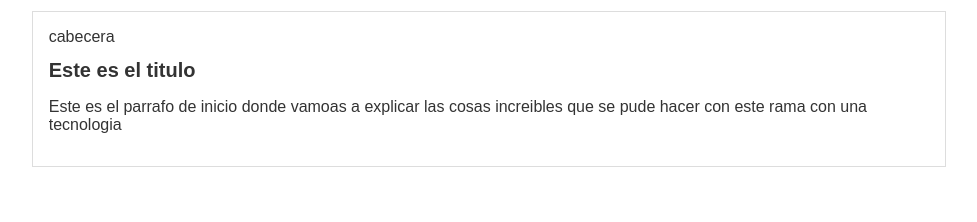
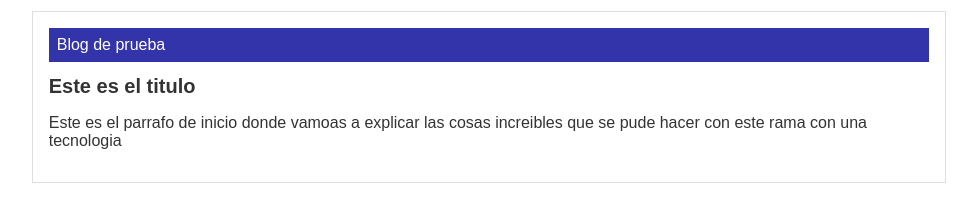
Before and after one commit to cesargomez16/prueba, a plain HTML site: page index.html in a window 1280 px wide. Shown: the whole page, without its empty margins (151-1128 px from the left). Drawn offline with Linux system fonts and the light colour scheme.

Commit message:
cabecera finalizada color azul

```diff
--- a/css/style.css
+++ b/css/style.css
@@ -17,3 +17,11 @@ body{
 .container h1{
     font-size:  20px;
 }
+
+.cabecera{
+    background: #33a;
+    color: white;
+    margin: 0;
+    padding: 0.5em;
+
+}
--- a/index.html
+++ b/index.html
@@ -10,7 +10,7 @@
 <body>
     <div class="container">
         <div class="cabecera">
-            cabecera
+            Blog de prueba
         </div>
         <div id="post">
             <h1>Este es el titulo</h1>
```
